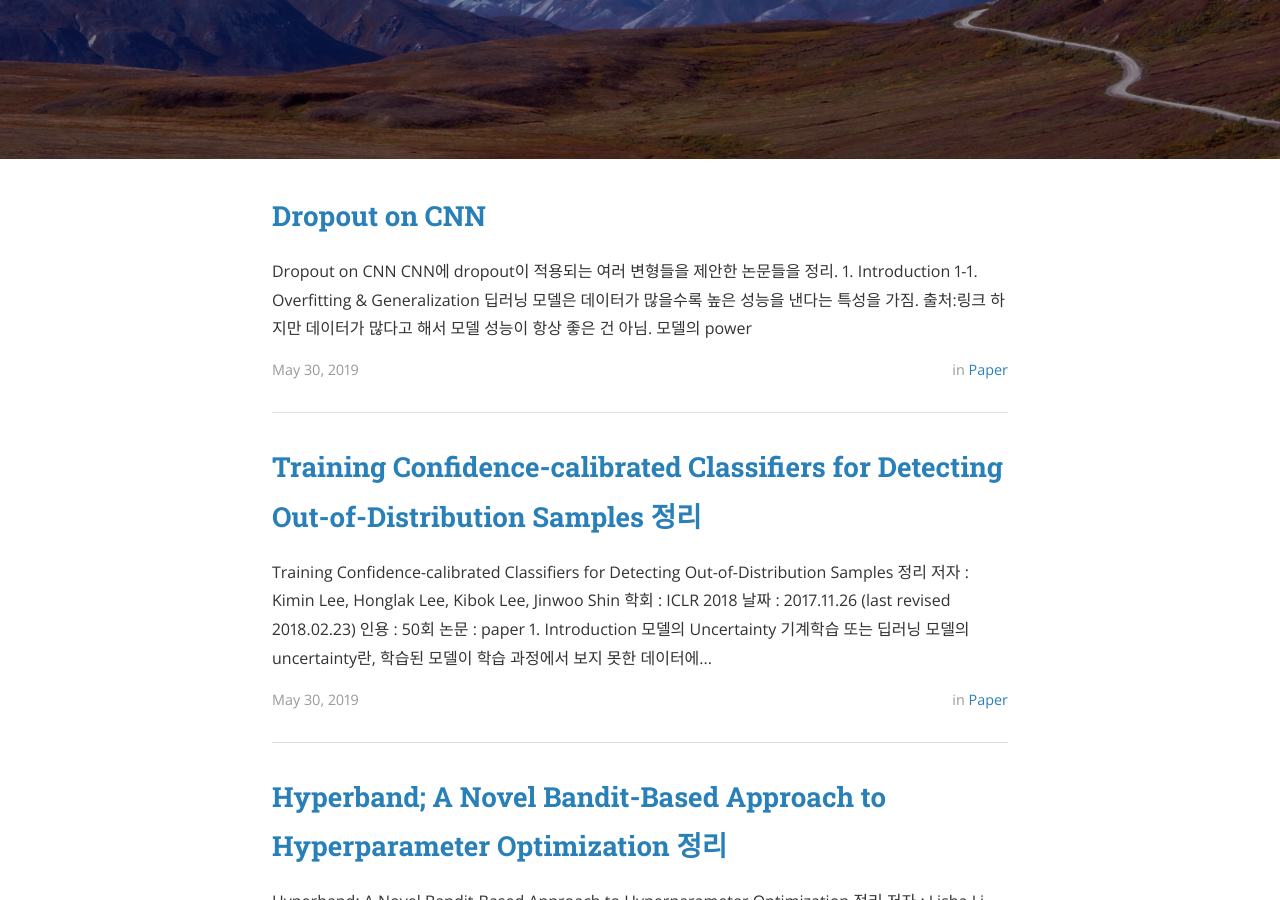
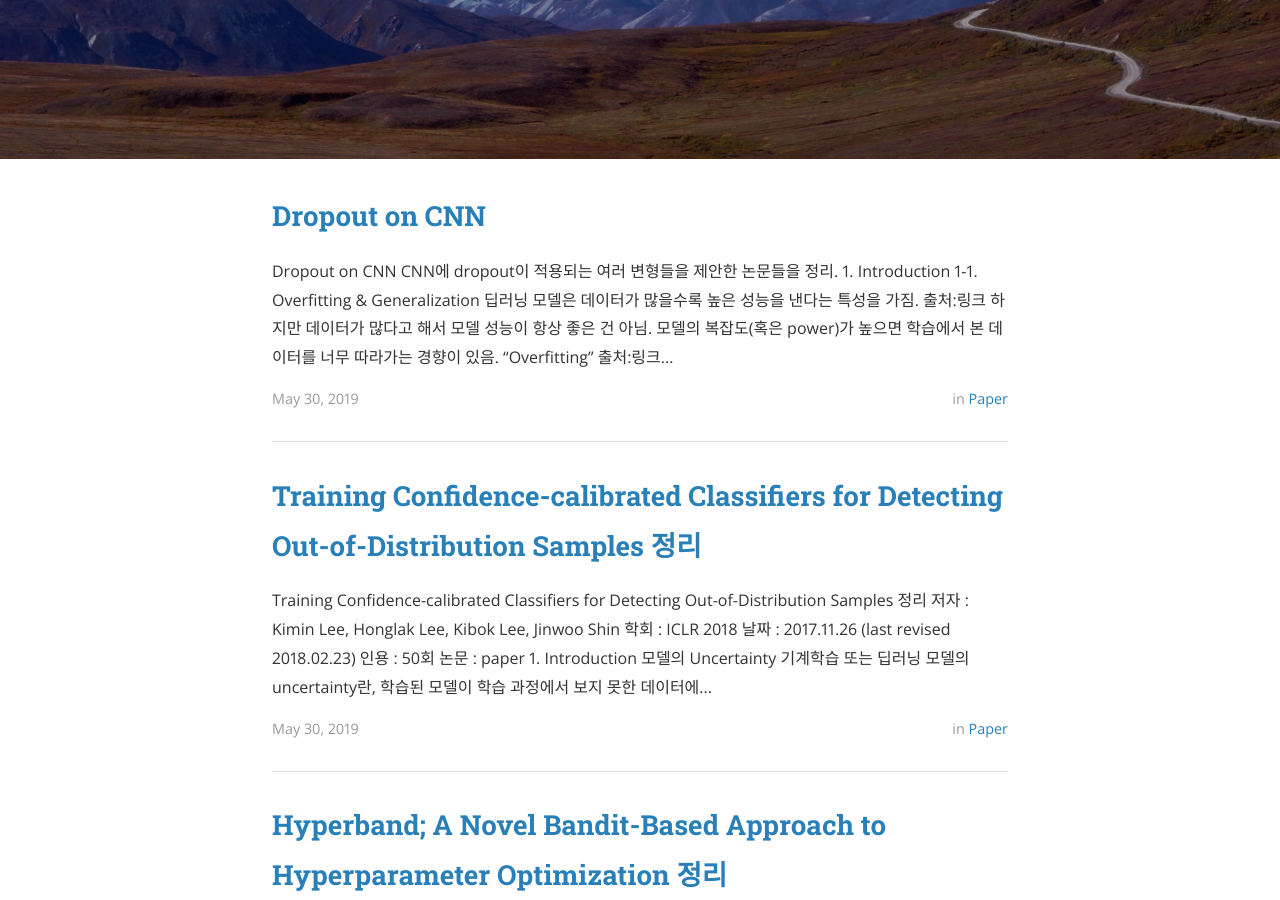
Before and after one commit to pod3275/pod3275.github.io, a Jekyll site: the page built from index.html, in a window 1280 px wide and 900 px high, scrolled down 344 px. Built offline with Jekyll 4.4.1, drawn with Linux system fonts in a browser that asks for light colours; nearby versions of some CDN libraries; the list of posts is cut into pages by our own code.

Commit message:
new post

```diff
--- a/_posts/2019-06-10-Dropout.markdown
+++ b/_posts/2019-06-10-Dropout.markdown
@@ -18,4 +18,11 @@
   - 출처:[링크](https://towardsdatascience.com/why-deep-learning-is-needed-over-traditional-machine-learning-1b6a99177063)
 
 - 하지만 데이터가 많다고 해서 모델 성능이 항상 좋은 건 아님.
-  - 모델의 power
+  - 모델의 복잡도(혹은 power)가 높으면 학습에서 본 데이터를 너무 따라가는 경향이 있음.
+  - ***"Overfitting"***
+
+  ![image](https://user-images.githubusercontent.com/26705935/59351118-9ea89e80-8d58-11e9-8272-93cd60955fc4.png)
+
+  - 출처:[링크](https://scikit-learn.org/stable/auto_examples/model_selection/plot_underfitting_overfitting.html)
+
+- Overfitting을 방지하자 = Generalization
```
